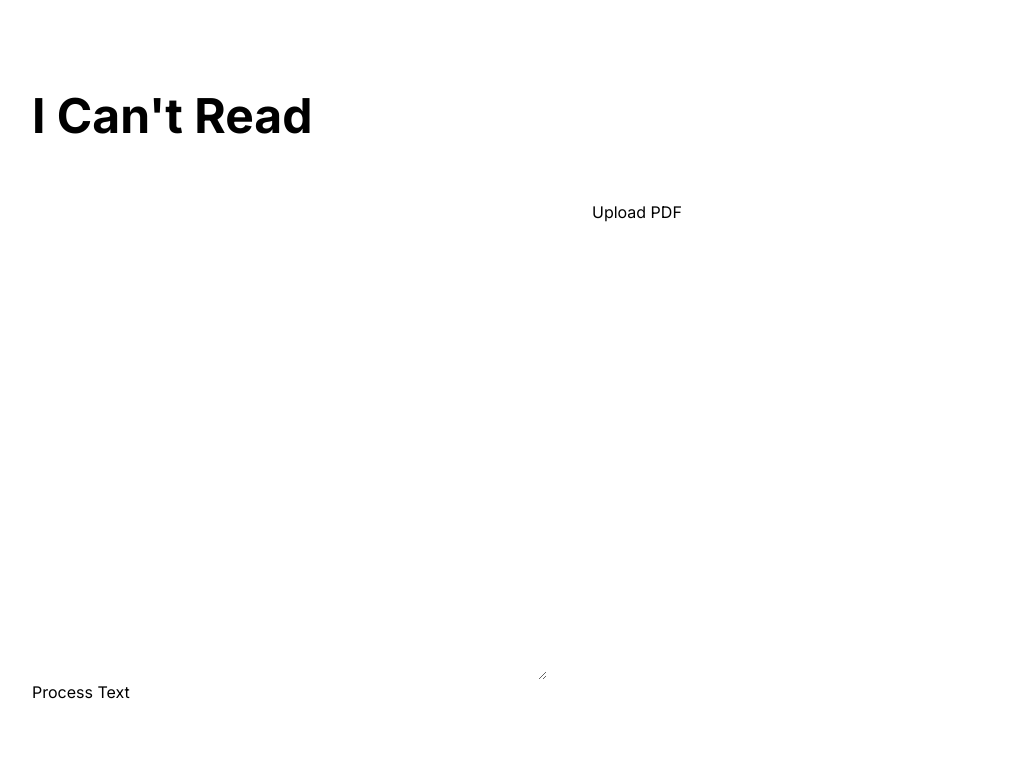
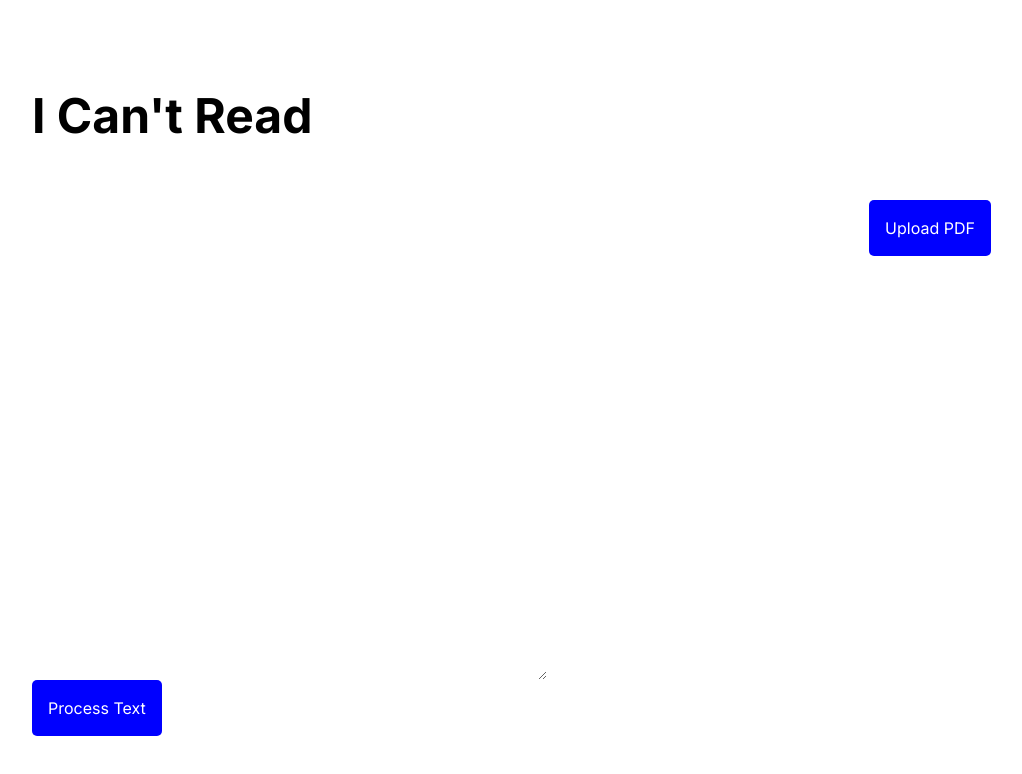
Before and after one commit to emiilyxie/i-cant-read, a Next.js app: page / in a window 1280 px wide. Shown: the top 774 px of the page, without its empty margins (48-1070 px from the left). Built offline with nearby package versions, Linux system fonts and the light colour scheme.

Commit message:
add structure and css to main page

```diff
--- a/app/Page.module.css
+++ b/app/Page.module.css
@@ -8,10 +8,17 @@
   display: flex;
 }
 
-.homeCol {
-  width: 100%;
+.textInputContent {
+  flex-grow: 2;
 }
 
+.uploadPDFContent {
+  flex-grow: 1;
+}
 .content {
   margin: 5rem 5rem;
 }
+
+.inputText {
+  outline: 3px;
+}
--- a/app/globals.css
+++ b/app/globals.css
@@ -19,3 +19,10 @@ body {
   color: rgb(var(--foreground-rgb));
   background: rgb(var(--background-rgb));
 }
+
+button {
+  background-color: blue;
+  padding: 1em;
+  border-radius: 5px;
+  color: white;
+}
--- a/app/page.tsx
+++ b/app/page.tsx
@@ -1,21 +1,36 @@
 'use client'
 
-import { generateQuiz, generateImages, testHandle } from "@/lib/generateContent"
+import { generateQuiz, generateContent } from "@/lib/generateContent"
 import styles from "@/app/Page.module.css"
 import Link from "next/link"
+import { useState, ChangeEvent, MouseEvent } from "react"
 
 export default function Home() {
+
+  const [textAreaText, setTextAreaText] = useState('');
+
+  const handleTextAreaChange = (e : ChangeEvent<HTMLTextAreaElement>) => {
+    setTextAreaText(e.target.value)
+  }
+
+  const handleProcessText = (_ : MouseEvent<HTMLButtonElement>) => {
+    generateContent(textAreaText)
+  }
+
   return (
     <div>
       <div className={styles.homeHeader}>I Can't Read</div>
       <div className={styles.homeContent}>
-        <div className={styles.homeCol}>
-          <textarea className={"block"} id="inputText" rows={20} cols={50}></textarea>
-          <Link href={"/readable"}><button onClick={testHandle}>Process Text</button></Link>
+
+        <div className={styles.textInputContent}>
+          <textarea className={"block"} onChange={handleTextAreaChange} id="inputText" rows={20} cols={50}></textarea>
+          <Link href={"/readable"}><button onClick={handleProcessText}>Process Text</button></Link>
         </div>
-        <div className={styles.homeCol}>
-          <button onClick={() => { alert('pdf clicked') }}>Upload PDF</button>
+
+        <div className={styles.uploadPDFContent}>
+          <Link href={"/readable"}><button onClick={() => { alert('pdf clicked') }}>Upload PDF</button></Link>
         </div>
+
         <div>
       </div>
 
```
